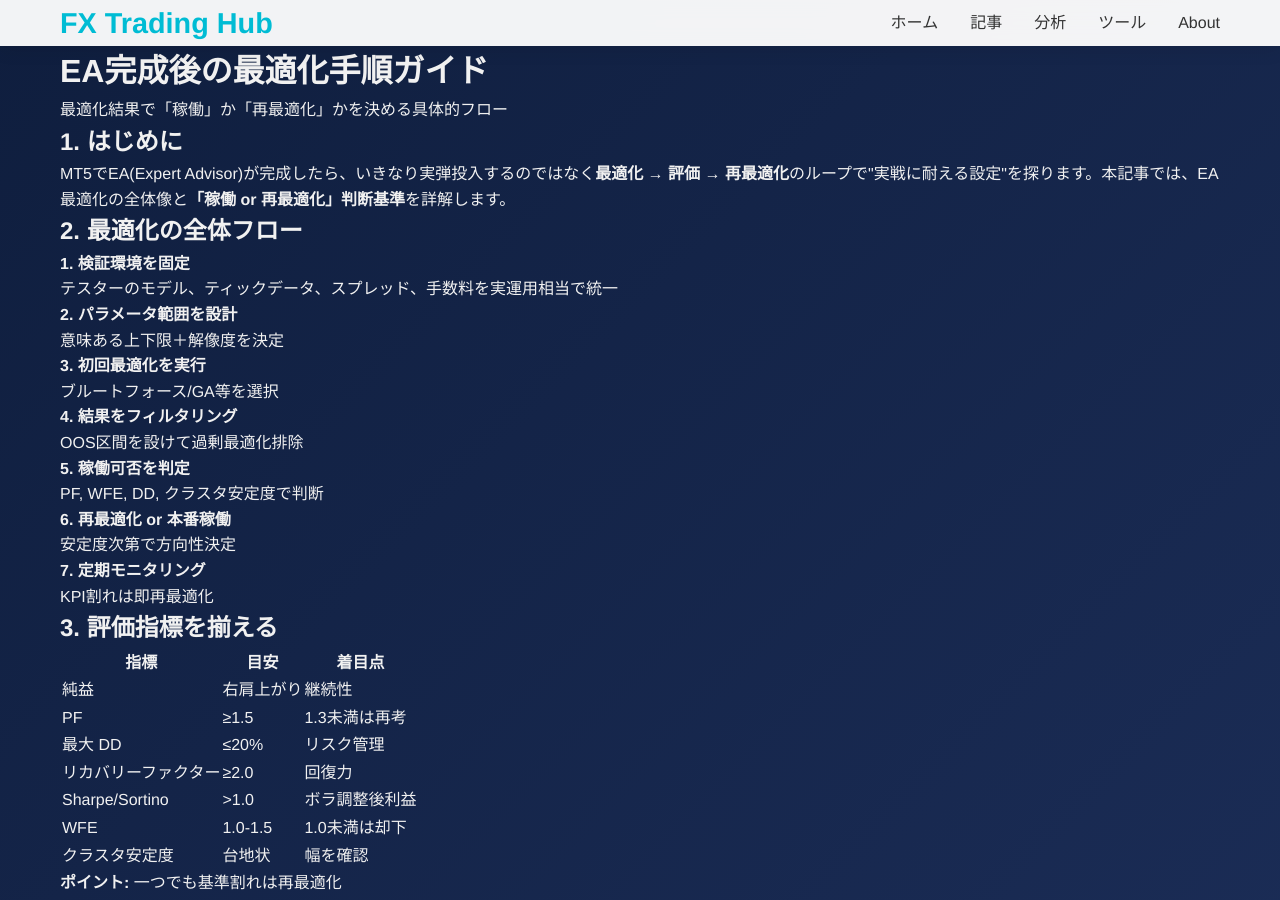
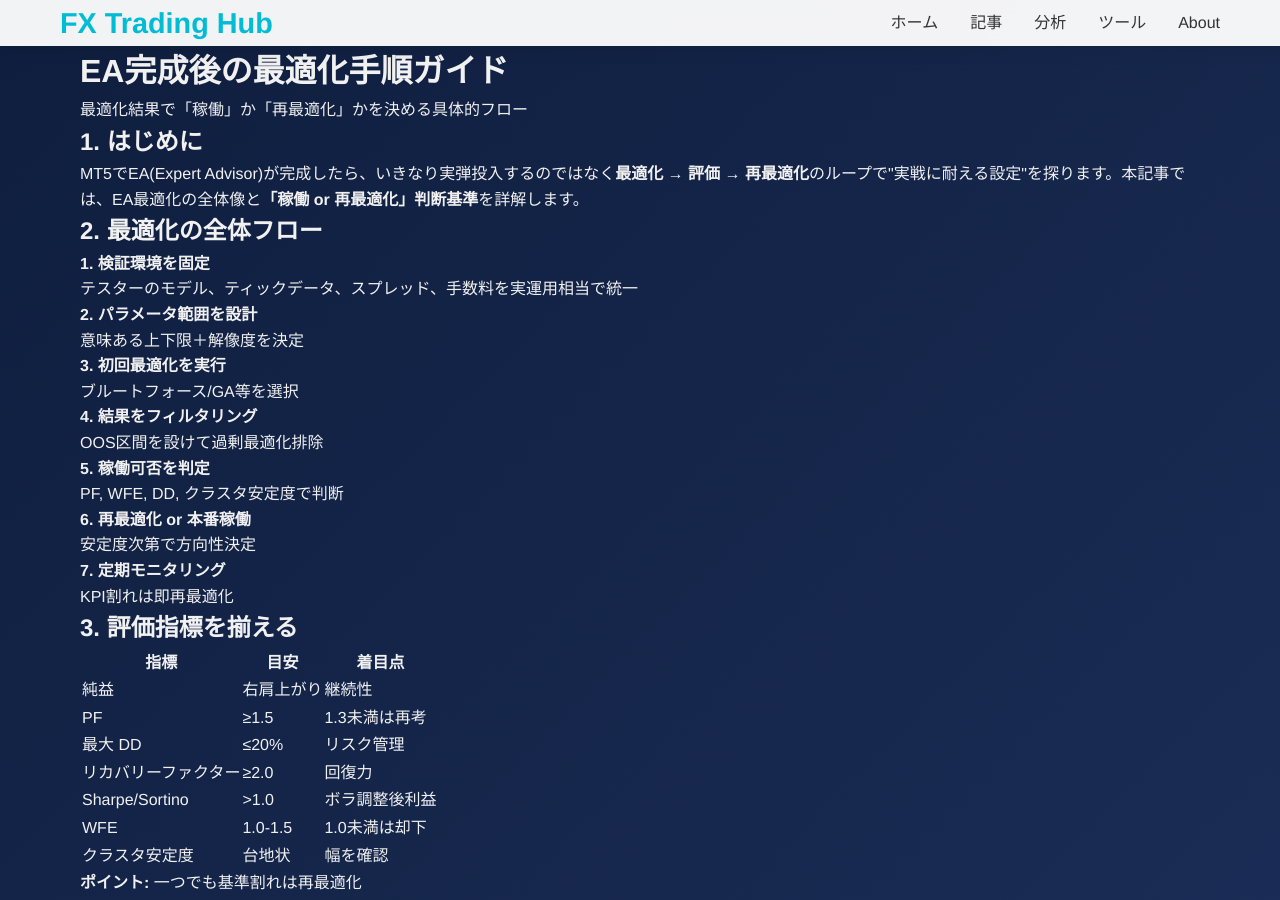
Before and after one commit to Beck175R/Fx_EA_Algo, a Jekyll site: the page built from _posts/2025-05-29-EA-post2.html, in a window 1280 px wide and 900 px high. Built offline with Jekyll 4.4.1, drawn with Linux system fonts in a browser that asks for light colours.

Commit message:
Update post.html

```diff
--- a/_layouts/post.html
+++ b/_layouts/post.html
@@ -2,17 +2,19 @@
 <html lang="ja">
 <head>
   <meta charset="UTF-8">
-  <meta name="viewport" content="width=device-width,initial-scale=1">
+  <meta name="viewport" content="width=device-width, initial-scale=1.0">
   <title>{{ page.title }} | {{ site.title }}</title>
-  {% comment %}Chart.jsライブラリ{% endcomment %}
-  <script src="https://cdnjs.cloudflare.com/ajax/libs/Chart.js/3.9.1/chart.min.js"></script>
-  {% comment %}もし記事専用CSSがあるならここで読み込み{% endcomment %}
   <link rel="stylesheet" href="{{ '/assets/css/style.css' | relative_url }}">
+  <script src="https://cdn.jsdelivr.net/npm/chart.js"></script>
 </head>
 <body>
   {% include header.html %}
 
-  {{ content }}
+  <!-- ここから記事本文のラッパー -->
+  <main class="container">
+    {{ content }}
+  </main>
+  <!-- ここまで -->
 
   {% include footer.html %}
 </body>
```
